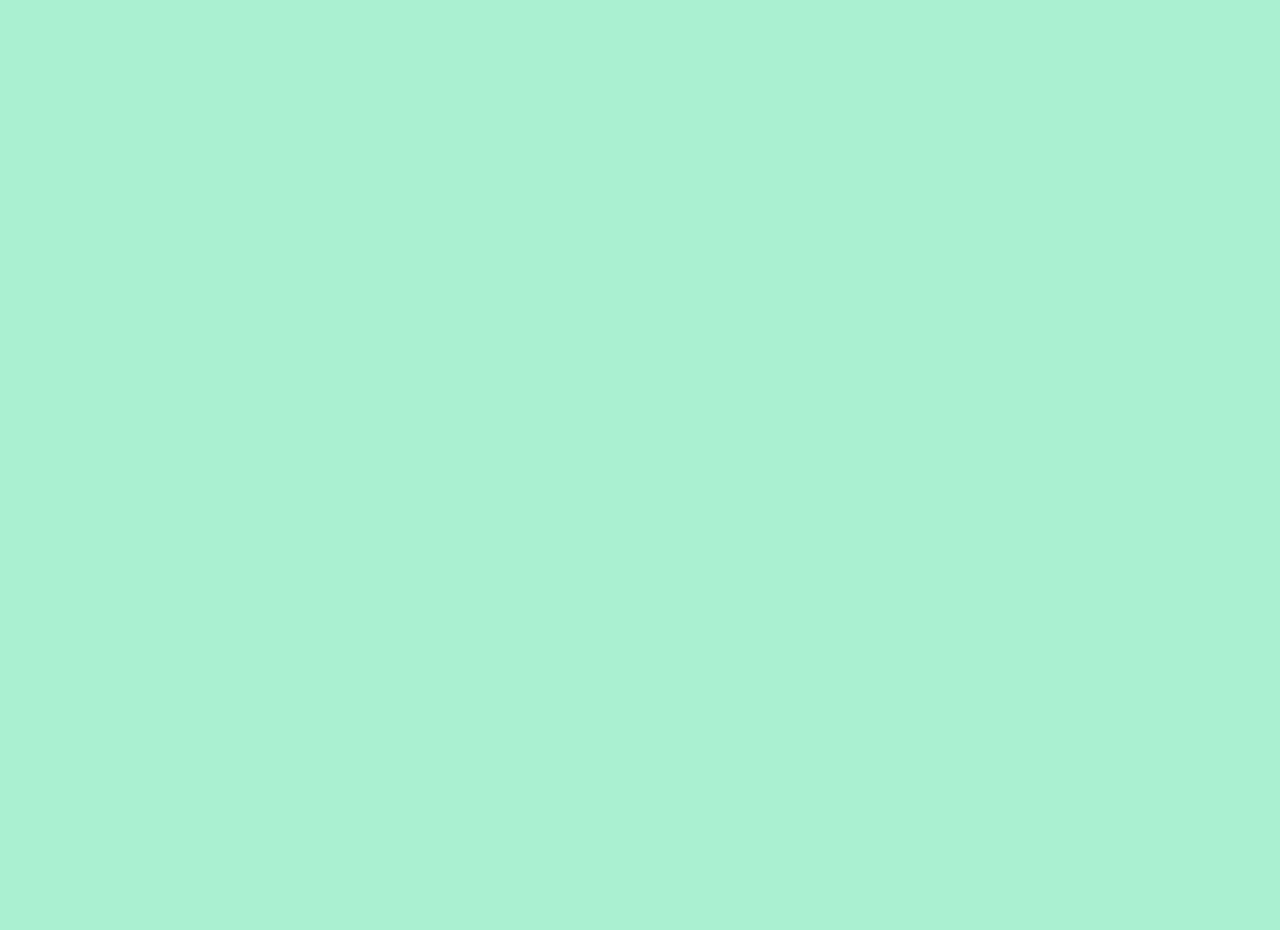
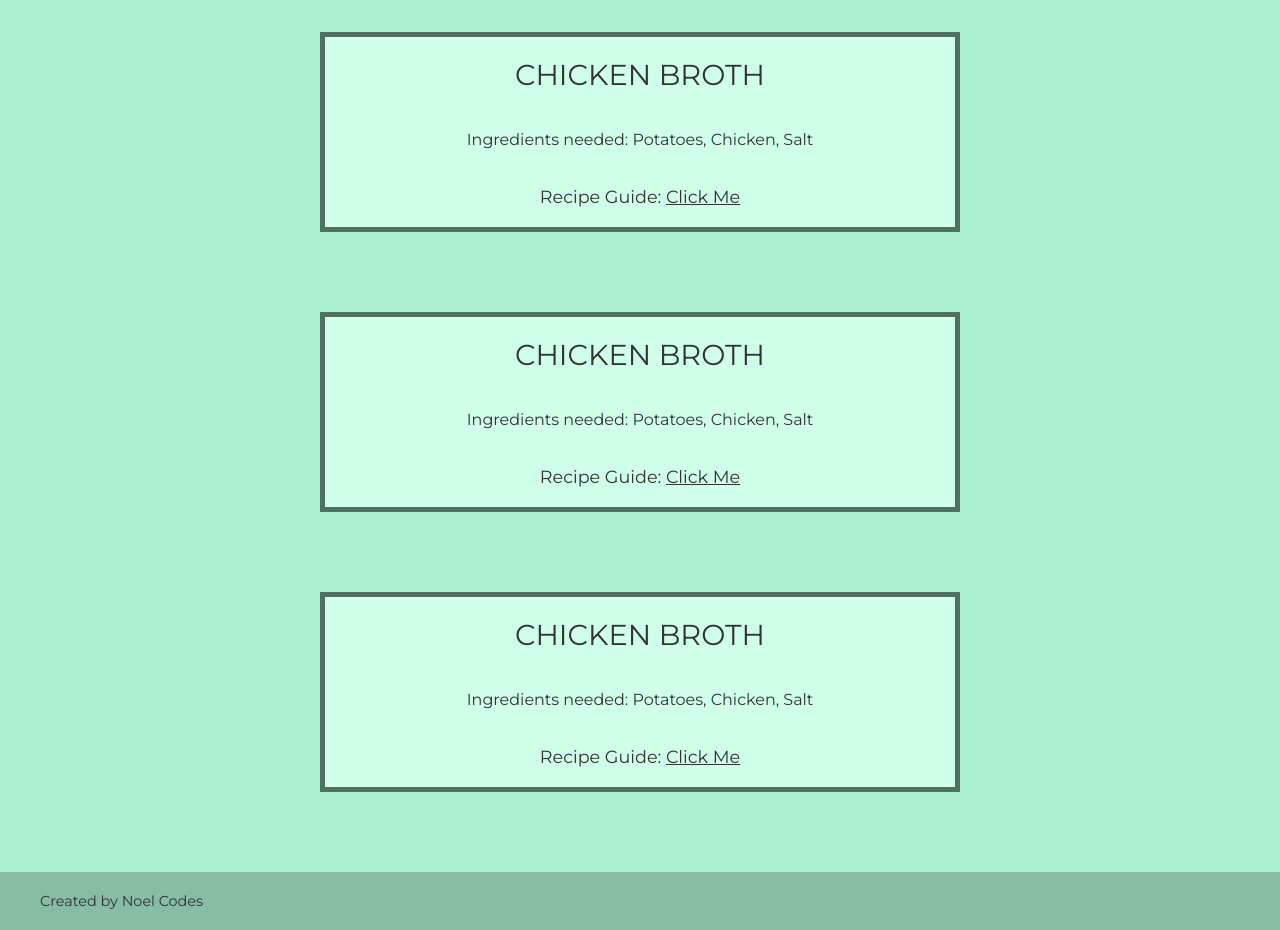
Before and after one commit to NoelCov/recipe-maker, a Next.js app: page / in a window 1280 px wide. Shown: the part 320-1250 px from the top of the page. Before the commit the page ends 800 px from the top, so only its background shows below. Built offline with nearby package versions, Linux system fonts and the light colour scheme.

Commit message:
Modified homepage styling, created recipe component

```diff
--- /dev/null
+++ b/components/recipe/recipe.component.jsx
@@ -0,0 +1,20 @@
+import styles from "./recipe.styles.module.scss";
+
+import React from "react";
+
+const RecipeComponent = ({ title, ingredients, link }) => (
+  <div className={styles.recipeContainer}>
+    <span className={styles.recipeTitle}>{title.toUpperCase()}</span>
+    <span className={styles.recipeIngredients}>
+      Ingredients needed: {ingredients}
+    </span>
+    <span className={styles.recipeLink}>
+      {"Recipe Guide: "}
+      <a href={link} target="_blank" rel="noopener noreferrer">
+        Click Me
+      </a>
+    </span>
+  </div>
+);
+
+export default RecipeComponent;
--- /dev/null
+++ b/components/recipe/recipe.styles.module.scss
@@ -0,0 +1,34 @@
+.recipeContainer {
+  background-color: #cfffe9;
+  width: 50vw;
+  min-height: 200px;
+  display: flex;
+  text-align: center;
+  flex-direction: column;
+  align-items: center;
+  justify-content: space-between;
+  padding: 20px 0;
+  border: 5px solid #507062;
+
+  .recipeTitle {
+    font-size: 1.8rem;
+  }
+
+  .recipeIngredients {
+    font-size: 1rem;
+    position: relative;
+    width: 60%;
+  }
+
+  .recipeLink {
+    font-size: 1.1rem;
+
+    a {
+      text-decoration: underline;
+
+      &:hover {
+        color: black;
+      }
+    }
+  }
+}
--- a/pages/index.js
+++ b/pages/index.js
@@ -1,18 +1,43 @@
 import styles from "../styles/Home.module.scss";
 
 import Button from "../components/button/button.component";
+import Recipe from "../components/recipe/recipe.component";
 
 export default function Home() {
   return (
+    <>
     <div className={styles.homeContainer}>
       <h1 className={styles.title}>Mediterranean Recipe Builder</h1>
       <div className={styles.buttonsContainer}>
         <Button>Create Recipe</Button>
         <Button>Random Recipe</Button>
       </div>
-      <footer>
 
+      <section className={styles.recipesContainer}>
+        <Recipe
+          title="Chicken Broth"
+          ingredients={"Potatoes, Chicken, Salt"}
+          link="https://www.noelcodes.dev/"
+        />
+
+        <Recipe
+          title="Chicken Broth"
+          ingredients={"Potatoes, Chicken, Salt"}
+          link="https://www.noelcodes.dev/"
+        />
+
+        <Recipe
+          title="Chicken Broth"
+          ingredients={"Potatoes, Chicken, Salt"}
+          link="https://www.noelcodes.dev/"
+        />
+      </section>
+    </div>
+    <footer className={styles.footer}>
+        <span>
+          Created by <a href="https://www.noelcodes.dev/">Noel Codes</a>
+        </span>
       </footer>
-    </div>
+    </>
   );
 }
--- a/styles/Home.module.scss
+++ b/styles/Home.module.scss
@@ -1,5 +1,6 @@
 .homeContainer {
   padding: 5vh 0;
+  min-height: 90vh;
 
   .title {
     text-align: center;
@@ -16,4 +17,26 @@
     justify-content: center;
     gap: 200px;
   }
+
+  .recipesContainer {
+    display: flex;
+    flex-direction: column;
+    gap: 80px;
+    align-items: center;
+    padding: 5vh 0;
+  }
 }
+
+.footer {
+  width: 100vw;
+  display: flex;
+  padding: 20px 40px;
+  background-color: #86bda4;
+  font-size: 0.9rem;
+
+  a {
+    &:hover {
+      color: black;
+    }
+  }
+}
--- a/styles/globals.css
+++ b/styles/globals.css
@@ -6,6 +6,7 @@ body {
     Ubuntu, Cantarell, Fira Sans, Droid Sans, Helvetica Neue, sans-serif;
   background-color: #aaf0d1;
   overflow-x: hidden;
+  color: #333333;
 }
 
 a {
```
